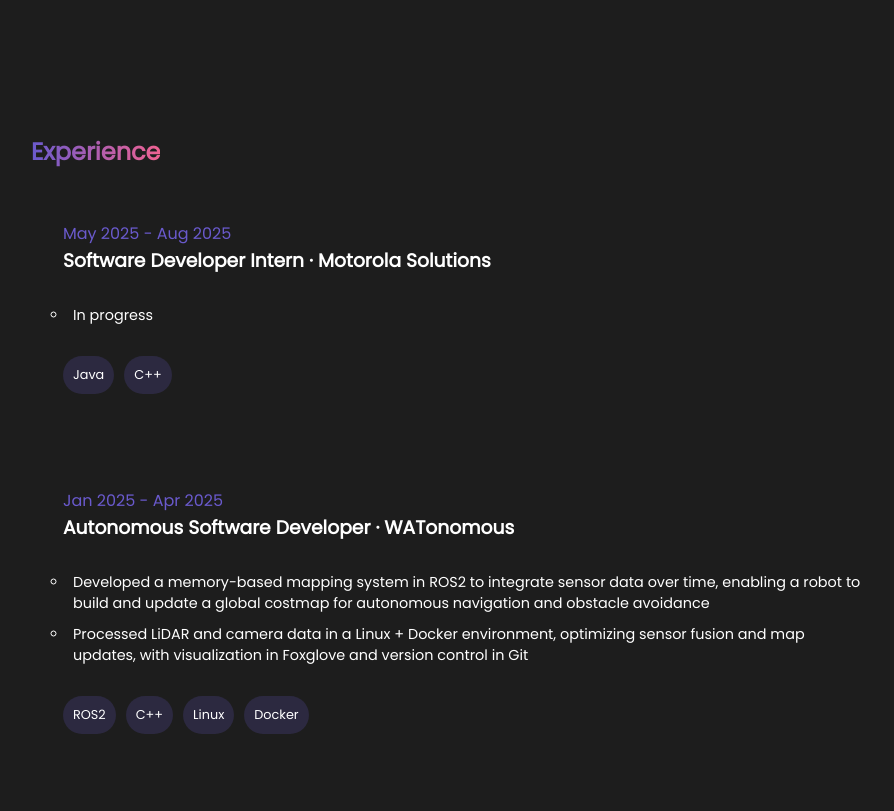
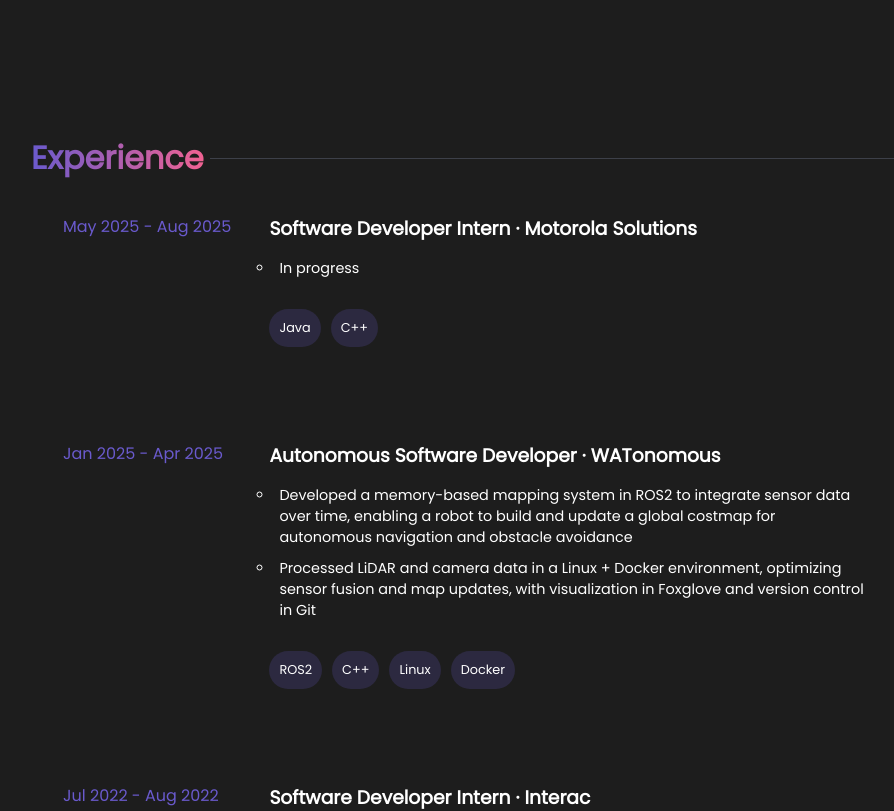
Before and after one commit to ashcash63/personal-website, a React (Create React App) app: page / in a window 1280 px wide. Shown: the part 1460-2271 px from the top of the page, without its empty margins (169-1063 px from the left). Built offline with nearby package versions, Linux system fonts and the light colour scheme.

Commit message:
minor edits

```diff
--- a/public/index.html
+++ b/public/index.html
@@ -2,7 +2,7 @@
 <html lang="en">
   <head>
     <meta charset="utf-8" />
-    <link rel="icon" href="%PUBLIC_URL%/favicon.ico" />
+    <link rel="icon" href="%PUBLIC_URL%/logoAC.png" />
     <meta name="viewport" content="width=device-width, initial-scale=1" />
     <meta name="theme-color" content="#000000" />
     <meta
--- a/src/App.js
+++ b/src/App.js
@@ -4,6 +4,7 @@
 import NavBar from "./NavBar";
 import About from "./About";
 import Exp from "./Exp";
+import Work from "./work";
 import ParticlesComponent from './particles';
 import "@fontsource/poppins";
 
@@ -16,6 +17,7 @@
         <Hero />
         <About />
         <Exp />
+        <Work />
       </div>
     </div>
   );
--- a/src/Exp.css
+++ b/src/Exp.css
@@ -7,7 +7,23 @@
 }
 
 .experience h1{
-    padding-bottom: 20px;
+    /* padding-bottom: 20px;
+    font-size: 2rem; */
+    display: flex;
+    align-items:center;
+    gap: 0.4rem;
+    font-size: 2rem;
+}
+
+.experience h1::after{
+ /*adds divider*/
+  content: "";
+  flex: 1;
+  height: 1px;
+  background: #8892b0;
+  opacity: 0.3;
+
+
 }
 
 .exp-item{
@@ -15,20 +31,26 @@
     border-radius: 20px;
     padding: 2rem;
     margin-bottom: 30px;
+    display: flex;
+    align-items:flex-start;
+    gap: 0.4rem;
 
 }
 
 .exp-item:hover{
-    background-color: rgba(106,90,205,0.2)
-
+    background-color: rgba(106,90,205,0.2);
 }
 
 .exp-date{
     color: var(--color-purple);
+    min-width: 200px;
 }
 
+.exp-info{
+    flex: 1;
+}
 .exp-info h3{
-    margin-bottom: 20px;
+    margin-bottom: 5px;
 }
 
 
@@ -37,8 +59,6 @@
     padding: 5px;
 
 }
-
-
 
 .exp-info li{
     padding: 5px;
--- /dev/null
+++ b/src/work.js
@@ -0,0 +1,14 @@
+import React from "react";
+import "./work.css";
+
+const Work = () => {
+    return(
+        <section className = "work-section">
+            <div className = "work-item">
+                <h3></h3>
+                <div className = ""></div>
+            </div>
+        </section>
+    )
+}
+export default Work;
```
Also changed, not shown: public/logo192.png (deleted), public/logo512.png (deleted), src/work.css (added).
